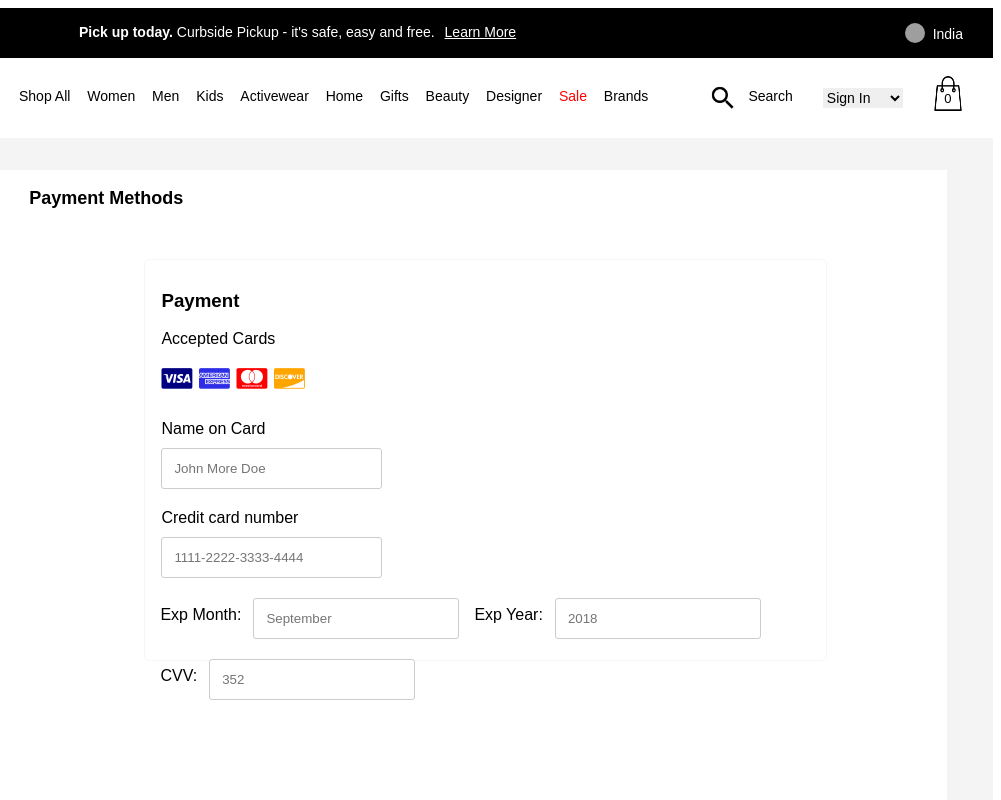
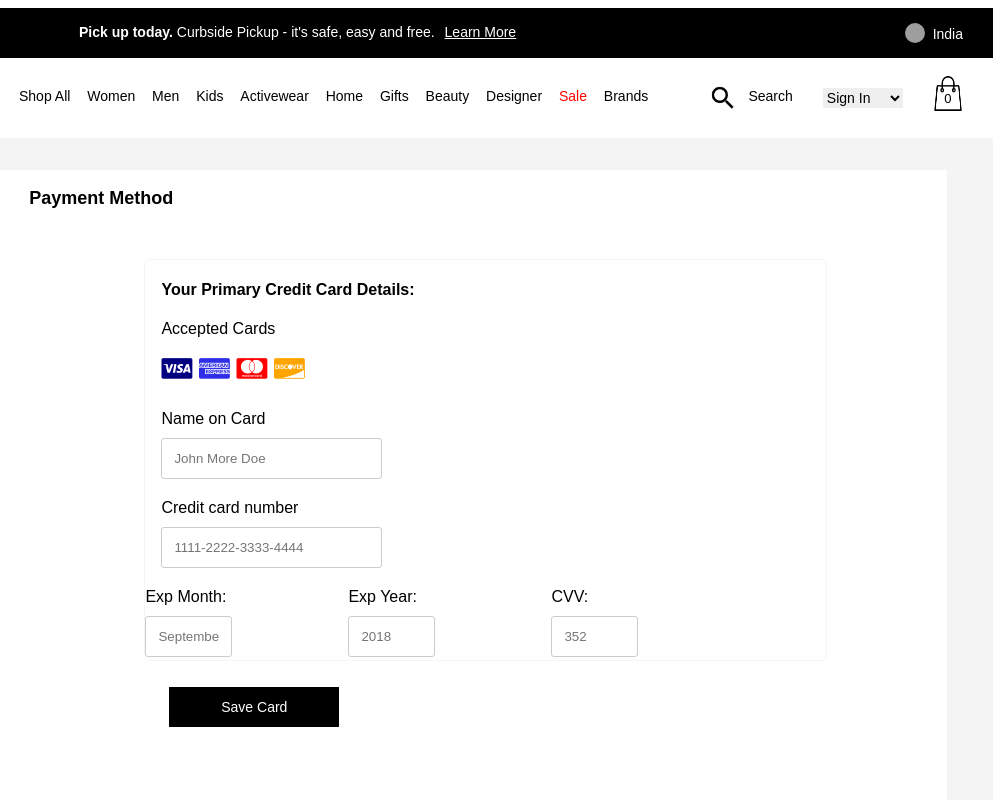
Before and after one commit to neerajmasai/nordstrom-website-clone, a website: page paymentsMethod_page/payments_page.html in a window 1280 px wide. Shown: the top 800 px of the page, 279-1280 px from the left. Drawn offline with Linux system fonts and the light colour scheme; no server answers; grey boxes are pictures that could not be loaded.

Commit message:
Payment methods functionality

```diff
--- a/paymentsMethod_page/payments_page.css
+++ b/paymentsMethod_page/payments_page.css
@@ -205,7 +205,6 @@ body {
 }
 .partByNeeraj {
     width: 95%;
-    height: 300px;
     margin-left: 2.5%;
     /* background-color: peachpuff; */
 }
@@ -386,3 +385,20 @@ span.price {
 .termsOfService > p {
     font-size: 13px;
 }
+
+/* save payment button */
+.saveAddress {
+    background-color: black;
+    color: white;
+    padding: 10px;
+    margin: 10px 0;
+    border: none;
+    width: 25%;
+    height: 40px;
+    margin-left: 3.5%;
+    /* border-radius: 3px; */
+    cursor: pointer;
+    font-size: 14px;
+}
+
+/* end */
--- a/paymentsMethod_page/payments_page.html
+++ b/paymentsMethod_page/payments_page.html
@@ -91,10 +91,10 @@
                 <p style="margin-top: 20px; text-decoration: underline; margin-left: 20px;">Sign Out</p>
             </div>
             <div class="purchasePageRight purchaseCommon">
-                <p>Payment Methods</p>
+                <p>Payment Method</p>
                 <div class="partByNeeraj" id="paymentsMainDiv">
                     <div id="col-50">
-                        <h3>Payment</h3>
+                        <h4>Your Primary Credit Card Details:</h4>
                         <label for="fname">Accepted Cards</label>
                         <div class="icon-container">
                             <i class="fa fa-cc-visa" style="color:navy;"></i>
@@ -105,27 +105,29 @@
                         <label for="cname">Name on Card</label>
                         <input id="nameOnCard" type="text" id="nameOnCard" name="cardname" placeholder="John More Doe"
                             class=" outlineNone" />
-                        <label id="cardNumber" for="ccnum">Credit card number</label>
+                        <label for="ccnum">Credit card number</label>
                         <input type="text" id="cardNumber" name="cardnumber" placeholder="1111-2222-3333-4444" class=" outlineNone" />
 
                         <div class="row">
-                            <div class="col-50">
+                            <div class="col-45">
                                 <label for="expmonth" class="expMon">Exp Month:</label>
                                 <input id="expMonth" type="text" class="expInput outlineNone" id="expMonth" name="expmonth"
                                     placeholder="September" />
                             </div>
-                            <div class="col-50">
+                            <div class="col-45">
                                 <label for="expyear">Exp Year:</label>
                                 <input id="expYear" type="text" class="expInput outlineNone" id="expYear" name="expyear"
                                     placeholder="2018" />
                             </div>
-                            <div class="col-50">
+                            <div class="col-45">
                                 <label for="cvv">CVV:</label>
                                 <input id="cvv" type="text" class="expInput outlineNone" id="cvv" name="cvv" placeholder="352" />
                             </div>
                         </div>
+                        <div class="row">
+                            <button onclick="savePaymentMethod()" class="saveAddress">Save Card</button>
+                        </div>
                     </div>
-                    <!-- <p style="font-size: 13px;">Checkout faster by adding one or more cards to your account.</p> -->
                 </div>
 
             </div>
--- a/paymentsMethod_page/payments_page.js
+++ b/paymentsMethod_page/payments_page.js
@@ -22,44 +22,92 @@ purchaseDiv.addEventListener("click", function () {
 
 // loading the card details dynamically
 
-// function loadPaymentMethod() {
-//     /* load transactions from database for current user */
+function loadPaymentMethod() {
+    /* load transactions from database for current user */
 
-//     //get user id
-//     const currentEmail = JSON.parse(localStorage.getItem("currentEmail"));
-//     console.log(currentEmail);
-//     fetch(`http://localhost:2345/users/query/${currentEmail}`)
-//     .then(response => response.json())
-//     .then((data) => {
-//         const userId = data[0]["_id"];
+    //get user id
+    const currentEmail = JSON.parse(localStorage.getItem("currentEmail"));
+    console.log(currentEmail);
+    fetch(`http://localhost:2345/users/query/${currentEmail}`)
+    .then(response => response.json())
+    .then((data) => {
+        const userId = data[0]["_id"];
 
-//         //get transactions for user
-//         fetch(`http://localhost:2345/users/${userId}`)
-//         .then(response => response.json())
-//         .then(data => {
-//             console.log(data);
-//             //update front end
-//             // appendPurchaseOrders(data);
-//             appendPaymentDetails(data)
-//         })
-//         .catch((error) => {
-//             console.error('Error:', error);
-//         });
+        //get transactions for user
+        fetch(`http://localhost:2345/users/${userId}`)
+        .then(response => response.json())
+        .then(data => {
+            console.log(data);
+            //update front end
+            appendPaymentDetails(data)
+        })
+        .catch((error) => {
+            console.error('Error:', error);
+        });
 
-//     })
-//     .catch((error) => {
-//         console.error('Error:', error);
-//     });
-// }
+    })
+    .catch((error) => {
+        console.error('Error:', error);
+    });
+}
 
-// // appending user card details
+// appending user card details
 
-// function appendPaymentDetails(details) {
-//     const nameOnCard = document.getElementById("nameOnCard").value = details.paymentMethod.nameOnCard;
-//     const cardNumber = document.getElementById("cardNumber").value = details.paymentMethod.cardNumber;
-//     const expMonth = document.getElementById("expMonth").value = details.paymentMethod.expMonth;
-//     const expYear = document.getElementById("expYear").value = details.paymentMethod.expYear;
-//     const cvv = document.getElementById("cvv").value = details.paymentMethod.cvv;
-// }
+function appendPaymentDetails(details) {
+    document.getElementById("nameOnCard").value = details.paymentMethod.nameOnCard;
+    document.getElementById("cardNumber").value = details.paymentMethod.cardNumber;
+    document.getElementById("expMonth").value = details.paymentMethod.expMonth;
+    document.getElementById("expYear").value = details.paymentMethod.expYear;
+    document.getElementById("cvv").value = details.paymentMethod.cvv;
+}
 
-// loadPaymentMethod()
+function savePaymentMethod(){
+    /* save payment method of user */
+
+    //get user id
+    const currentEmail = JSON.parse(localStorage.getItem("currentEmail"));
+    console.log(currentEmail);
+    fetch(`http://localhost:2345/users/query/${currentEmail}`)
+    .then(response => response.json())
+    .then((userData) => {
+        const userId = userData[0]["_id"];
+
+        const nameOnCard = document.getElementById("nameOnCard").value;
+        const cardNumber = document.getElementById("cardNumber").value;
+        const expMonth = document.getElementById("expMonth").value;
+        const expYear = document.getElementById("expYear").value;
+        const cvv = document.getElementById("cvv").value;
+
+        //payment method data
+        const data = {
+          nameOnCard: nameOnCard,
+          cardNumber: cardNumber,
+          expMonth: expMonth,
+          expYear: expYear,
+          cvv: cvv
+        }
+
+        //save to database
+        fetch(`http://localhost:2345/users/updatePaymentMethod/${userId}`, {
+          method: 'PATCH',
+          headers: {
+              'Content-Type': 'application/json',
+          },
+          body: JSON.stringify(data),
+          })
+          .then(response => response.json())
+          .then(data => {
+            console.log(data);
+          })
+          .catch((error) => {
+              console.error('Error:', error);
+          });
+
+    })
+    .catch((error) => {
+        console.error('Error:', error);
+    });
+
+  }
+
+loadPaymentMethod();
--- a/src/models/user.model.js
+++ b/src/models/user.model.js
@@ -16,7 +16,7 @@ const shippingDetailSchema = new Schema({
 //pa details child schema
 const paymentMethodSchema = new Schema({
     nameOnCard: String,
-    cardNumber: Number,
+    cardNumber: String,
     expMonth: String,
     expYear: Number,
     cvv: Number
```
